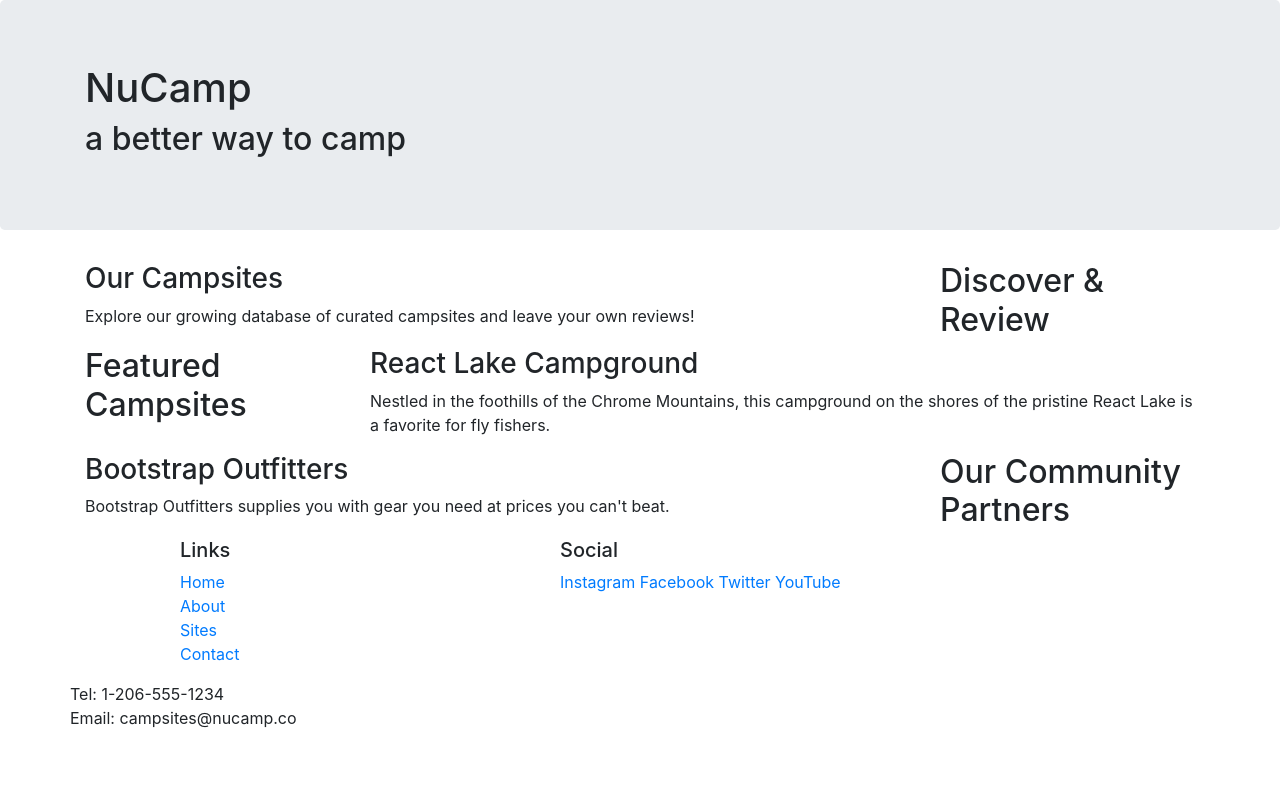
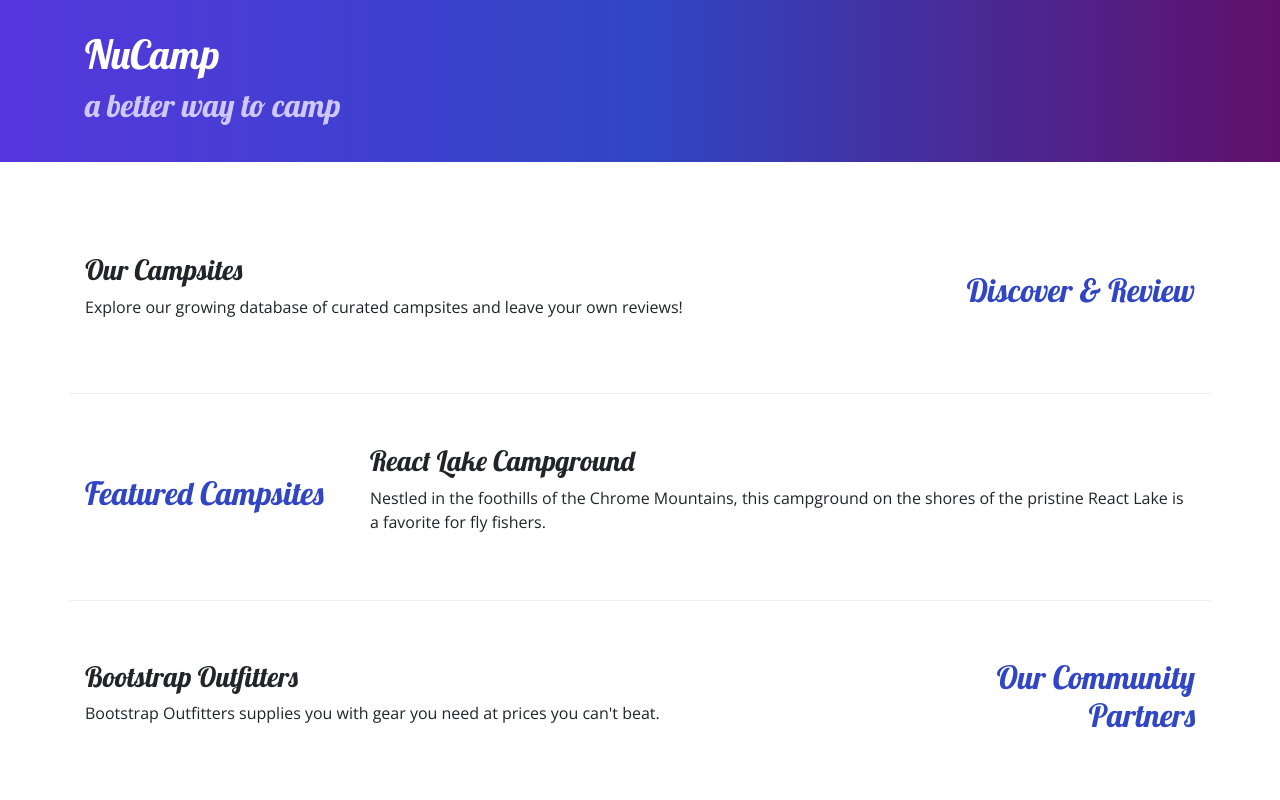
Before and after one commit to NaviTech11/NUCAMPSITE, a website: page index.html in a window 1280 px wide. Shown: the top 800 px of the page. Drawn offline with nearby package versions, Linux system fonts and the light colour scheme.

Commit message:
Adding Custom Styles

```diff
--- /dev/null
+++ b/css/styles.css
@@ -0,0 +1,33 @@
+body {
+    font-family: "Open Sans", sans-seriff;
+}
+
+h1, h2, h3 {
+    font-family: "Lobster", cursive;
+}
+
+h2 {
+    color: #3046C5;
+}
+
+header h2{
+    color: #CEC8FF;
+}
+
+footer {
+    background-image: linear-gradient(#CEC8FF, white);
+    padding: 20px 0;
+
+}
+
+.jumbotron {
+    padding: 30px;
+    background-image: linear-gradient(to right, #5637DD,#3046C5, #60106B);
+    color: white;
+}
+
+.row-content {
+    padding: 50px 0;
+    border-bottom: 1px ridge;
+    min-height: 200px;
+}
--- a/index.html
+++ b/index.html
@@ -9,12 +9,16 @@
     <!-- Bootstrap CSS -->
     <link rel="stylesheet" href="node_modules/bootstrap/dist/css/bootstrap.min.css" />
 
+    <!-- Additional CSS must be placed after Bootstrap CSS -->
+    <link rel="stylesheet" href="https://fonts.googleapis.com/css?family=Lobster|Open+Sans" />
+    <link rel="stylesheet" href="css/styles.css" />
     <title>NuCamp: A Better Way To Camp</title>
+
 </head>
 
 <body>
 
-    <header class="jumbotron">
+    <header class="jumbotron jumbotron-fluid">
         <div class="container">
             <div class="row">
                 <div class="col">
@@ -26,9 +30,9 @@
     </header>
 
     <div class="container">
-        <div class="row">
+        <div class="row row-content align-items-center">
             <div class="col-sm-4 order-sm-last col-md-3">
-                <h2>Discover & Review</h2>
+                <h2 class="text-sm-right">Discover & Review</h2>
             </div>
             <div class="col">
                 <h3>Our Campsites</h3>
@@ -36,7 +40,7 @@
             </div>
         </div>
 
-        <div class="row">
+        <div class="row row-content align-items-center">
             <div class="col-sm-4 col-md-3">
                 <h2>Featured Campsites</h2>
             </div>
@@ -46,9 +50,9 @@
             </div>
         </div>
 
-        <div class="row">
+        <div class="row row-content align-items-center">
             <div class="col-sm-4 order-sm-last col-md-3">
-                <h2>Our Community Partners</h2>
+                <h2 class="text-sm-right">Our Community Partners</h2>
             </div>
             <div class="col">
                 <h3>Bootstrap Outfitters</h3>
@@ -60,7 +64,7 @@
     <footer>
         <div class="container">
             <div class="row">
-                <div class="col-4 sm-2 offset-1">
+                <div class="col-4 col-sm-2 offset-1">
                     <h5>Links</h5>
                     <ul class="list-unstyled">
                         <li><a href="#">Home</a></li>
@@ -69,15 +73,15 @@
                         <li><a href="#">Contact</a></li>
                     </ul>
                 </div>
-                <div class="col-6 col-sm-5">
+                <div class="col-6 col-sm-5 text-center">
                     <h5>Social</h5>
                     <a href="http://instagram.com/">Instagram</a>
                     <a href="http://facebook.com/">Facebook</a>
                     <a href="http://twitter.com/">Twitter</a>
                     <a href="http://youtube.com/">YouTube</a>
                 </div>
-                <div col-sm-4>
-                    Tel: 1-206-555-1234<br />
+                <div class="col-sm-4 text-center">
+                    Tel: 1-206-555-1234 <br />
                     Email: campsites@nucamp.co
                 </div>
             </div>
```
